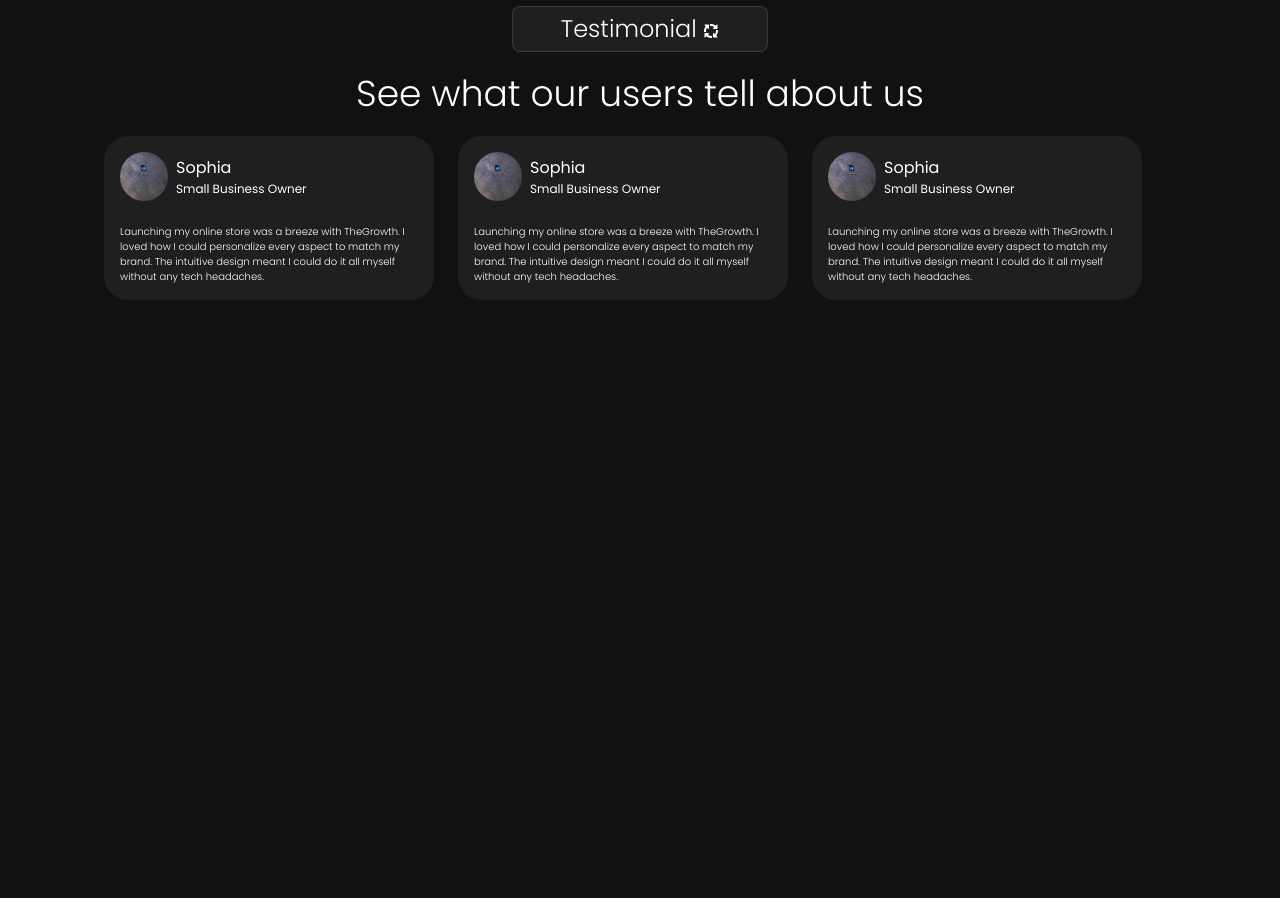
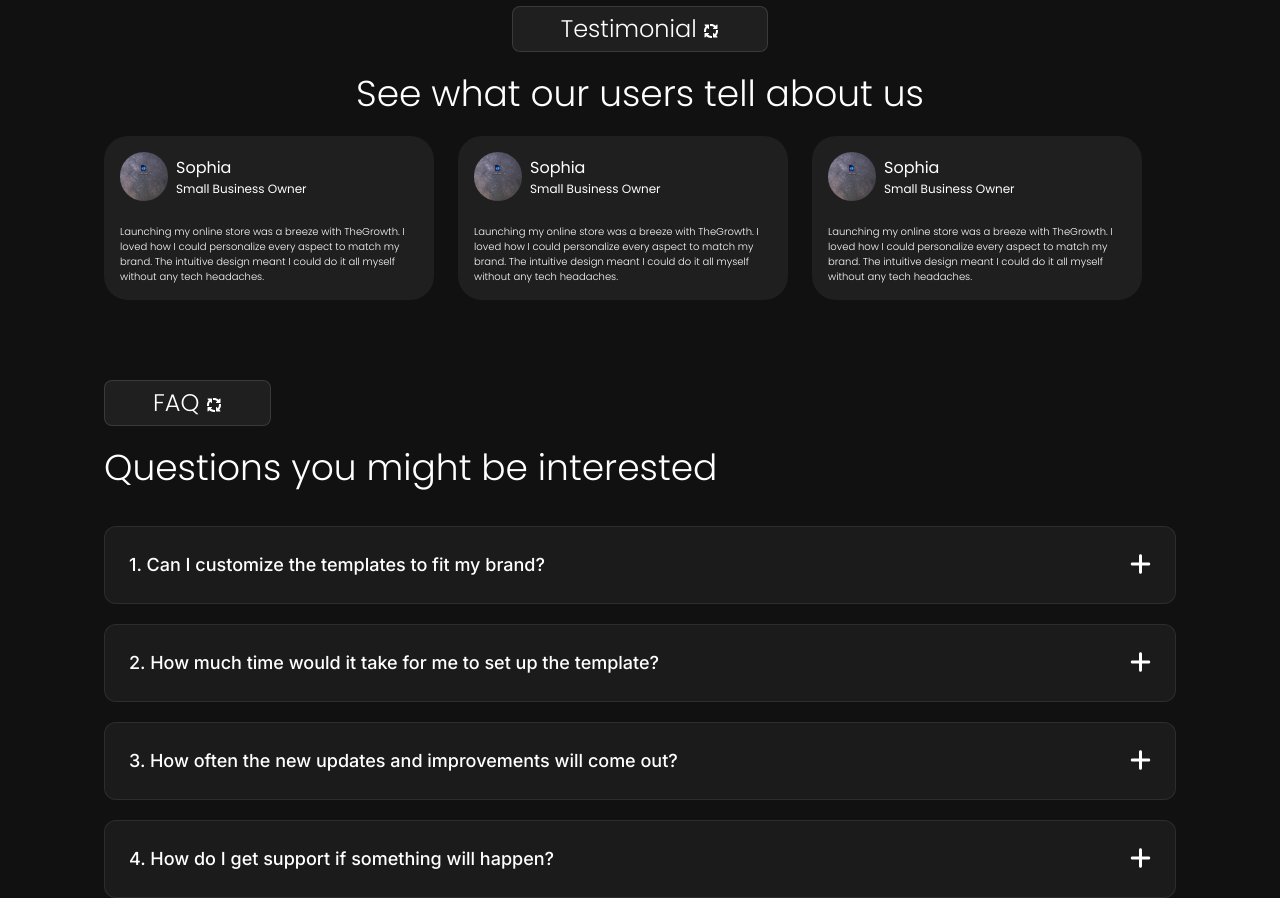
Before and after one commit to bikash829/growth, a website: page public/index.html in a window 1280 px wide. Shown: the part 2076-2974 px from the top of the page. Before the commit the page ends 2376 px from the top, so only its background shows below. Drawn offline with Linux system fonts and the light colour scheme.

Commit message:
faq section initially completed

```diff
--- a/public/index.html
+++ b/public/index.html
@@ -200,7 +200,7 @@
       </div>
 
       <div
-        class="border-site-border_blue bg-site-transparent_blue flex flex-col gap-6 rounded-[2rem] border p-10 px-4 pb-9 pt-5"
+        class="flex flex-col gap-6 rounded-[2rem] border border-site-border_blue bg-site-transparent_blue p-10 px-4 pb-9 pt-5"
       >
         <div class="flex flex-col gap-4 text-center">
           <h2 class="text-[2rem] font-light leading-[120%]">
@@ -214,7 +214,7 @@
             make
           </p>
           <button
-            class="border-site-border_blue rounded-xl border bg-site-blue bg-opacity-20 py-[10px] text-custom-sm transition duration-1000 hover:bg-opacity-60"
+            class="rounded-xl border border-site-border_blue bg-site-blue bg-opacity-20 py-[10px] text-custom-sm transition duration-1000 hover:bg-opacity-60"
           >
             Get Now - It's Free!
           </button>
@@ -319,6 +319,91 @@
     </section>
     <!--./ Testimonial -->
 
+    <!-- FAQ -->
+    <section>
+      <div class="flex flex-col gap-6">
+        <div>
+          <h2 class="section-name">
+            FAQ
+            <span class="text-custom-md"
+              ><i class="fa-solid fa-arrows-spin"></i
+            ></span>
+          </h2>
+        </div>
+
+        <h3 class="section-title text-custom-4xl">
+          Questions you might be interested
+        </h3>
+      </div>
+
+      <div class="flex flex-col gap-5">
+        <!-- Faq card  -->
+        <div class="faq-card">
+          <div class="flex cursor-pointer flex-row content-between">
+            <div class="basis-10/12 content-center">
+              <h2 class="faq-card-header">
+                1. Can I customize the templates to fit my brand?
+              </h2>
+            </div>
+            <div class="basis-2/12 text-end">
+              <span class="text-custom-xl">
+                <i class="fa-solid fa-plus"></i>
+              </span>
+            </div>
+          </div>
+        </div>
+
+        <!-- Faq card  -->
+        <div class="faq-card">
+          <div class="flex cursor-pointer flex-row content-between">
+            <div class="basis-10/12 content-center">
+              <h2 class="faq-card-header">
+                2. How much time would it take for me to set up the template?
+              </h2>
+            </div>
+            <div class="basis-2/12 text-end">
+              <span class="text-custom-xl">
+                <i class="fa-solid fa-plus"></i>
+              </span>
+            </div>
+          </div>
+        </div>
+
+        <!-- Faq cards  -->
+        <div class="faq-card">
+          <div class="flex cursor-pointer flex-row content-between">
+            <div class="basis-10/12 content-center">
+              <h2 class="faq-card-header">
+                3. How often the new updates and improvements will come out?
+              </h2>
+            </div>
+            <div class="basis-2/12 text-end">
+              <span class="text-custom-xl">
+                <i class="fa-solid fa-plus"></i>
+              </span>
+            </div>
+          </div>
+        </div>
+
+        <!-- Faq cards  -->
+        <div class="faq-card">
+          <div class="flex cursor-pointer flex-row content-between">
+            <div class="basis-10/12 content-center">
+              <h2 class="faq-card-header">
+                4. How do I get support if something will happen?
+              </h2>
+            </div>
+            <div class="basis-2/12 text-end">
+              <span class="text-custom-xl">
+                <i class="fa-solid fa-plus"></i>
+              </span>
+            </div>
+          </div>
+        </div>
+      </div>
+    </section>
+    <!--./ FAQ -->
+
     <!-- Scripts -->
     <!-- font-awesome  -->
     <script src="assets/vendor/fontawesome-free-6.5.1-web/js/all.min.js"></script>
--- a/src/input.css
+++ b/src/input.css
@@ -50,7 +50,7 @@
     @apply inline-block rounded-lg border border-site-transparent_white bg-site-lightdark px-12 py-1 text-center font-Poppins text-custom-xl font-light;
   }
   .card-sm {
-    @apply hover:bg-site-lightdark_brighter flex flex-col gap-[7px] rounded-3xl border border-site-transparent_semi_white bg-site-lightdark py-7 leading-none;
+    @apply flex flex-col gap-[7px] rounded-3xl border border-site-transparent_semi_white bg-site-lightdark py-7 leading-none hover:bg-site-lightdark_brighter;
   }
 
   .section-title {
@@ -60,6 +60,13 @@
   .testimonial-card {
     @apply flex w-[330px] flex-shrink-0 flex-col gap-6 rounded-3xl bg-site-lightdark p-4;
   }
+
+  .faq-card {
+    @apply rounded-xl border border-site-transparent_semi_white bg-site-lightdark bg-opacity-80 px-6 py-5;
+  }
+  .faq-card-header {
+    @apply cursor-pointer font-Inter text-custom-lg font-medium leading-[120%];
+  }
 }
 
 @layer utilities {
```
Also changed, not shown: public/assets/css/output.css.
